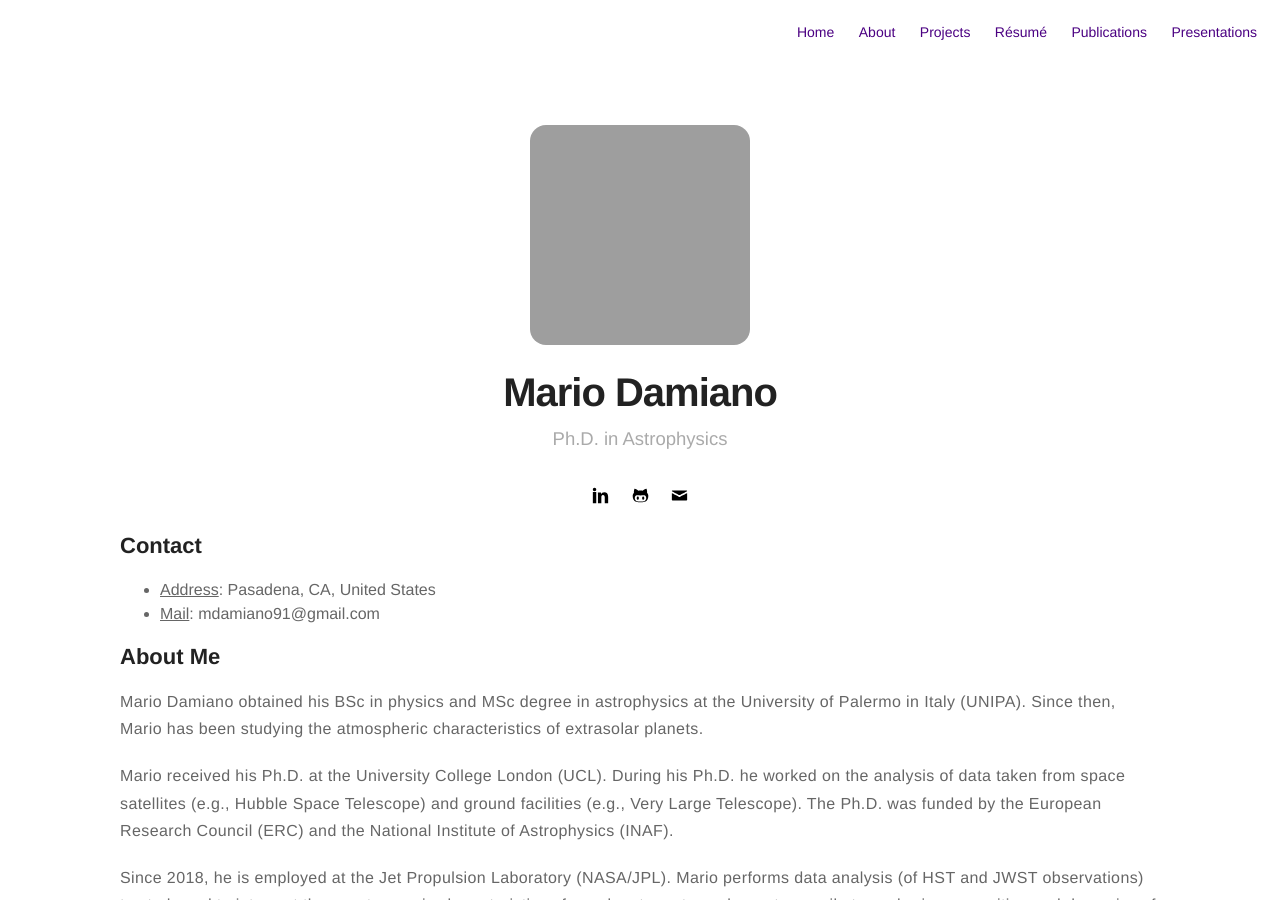
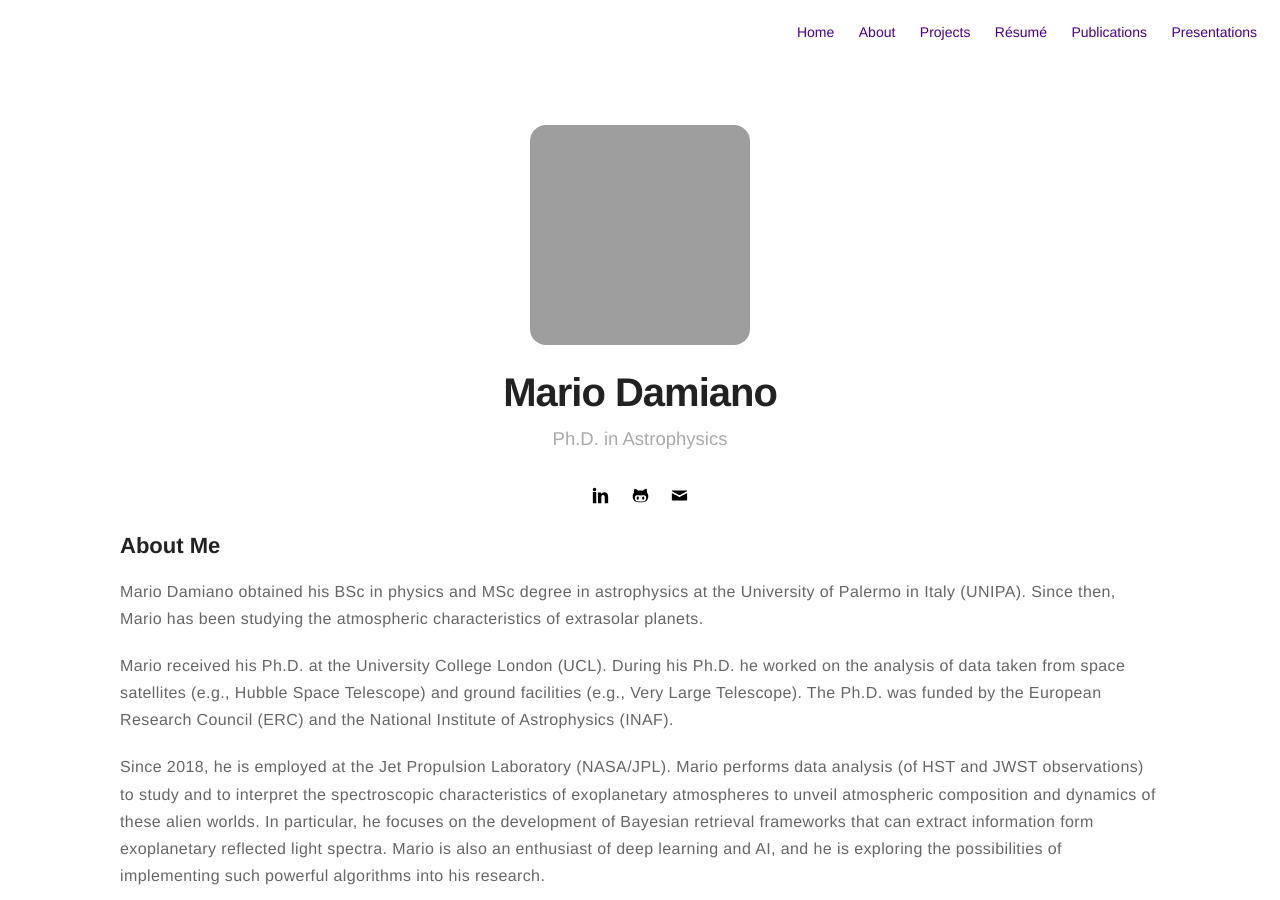
Before and after one commit to MDamiano/MDamiano.github.io, a Jekyll site: the page built from about.md, in a window 1280 px wide and 900 px high. Built offline with Jekyll 4.4.1, drawn with Linux system fonts in a browser that asks for light colours.

Commit message:
Update contact email and section

```diff
--- a/_config.yml
+++ b/_config.yml
@@ -43,7 +43,7 @@ disqus:
 linkedin: mariodamiano
 github: MDamiano
 twitter: MarioDami
-email: mario.damiano@jpl.nasa.gov
+email: mdamiano91@gmail.com
 # google: mygoogle
 # instagram: myinstagram
 # pinterest: mypinterest
--- a/about.md
+++ b/about.md
@@ -2,13 +2,6 @@
 title: About Me
 layout: page
 ---
-
-<h2>Contact</h2>
-<ul class="skill-list">
-	<li><u>Address</u>:  Pasadena, CA, United States</li>
-	<li><u>Mail</u>:     mdamiano91@gmail.com</li>
-</ul>
-
 
 <h2>About Me</h2>
 <p>Mario Damiano obtained his BSc in physics and MSc degree in astrophysics at the University of Palermo in Italy (UNIPA). Since then, Mario has been studying the atmospheric characteristics of extrasolar planets.</p>
```
